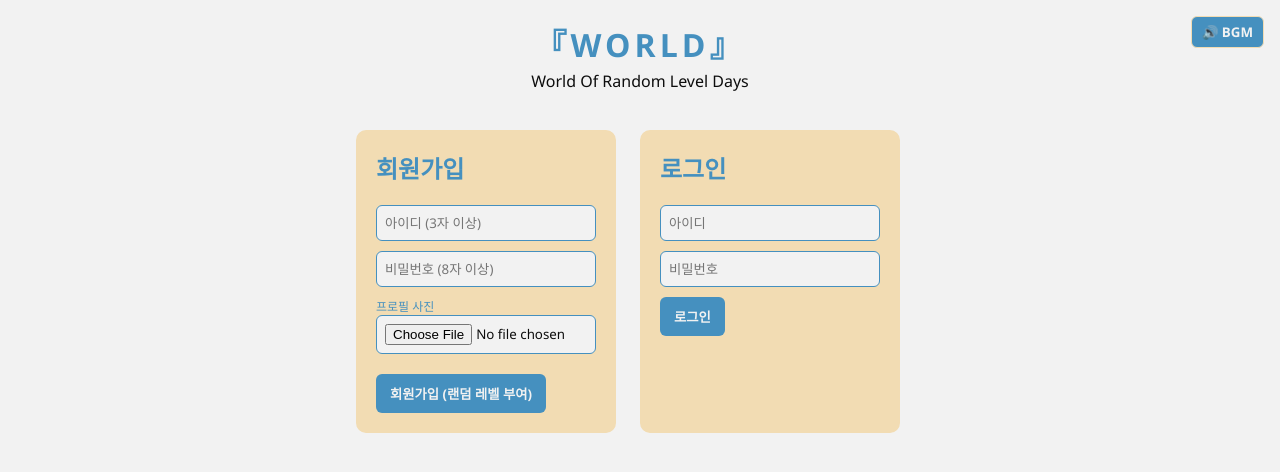
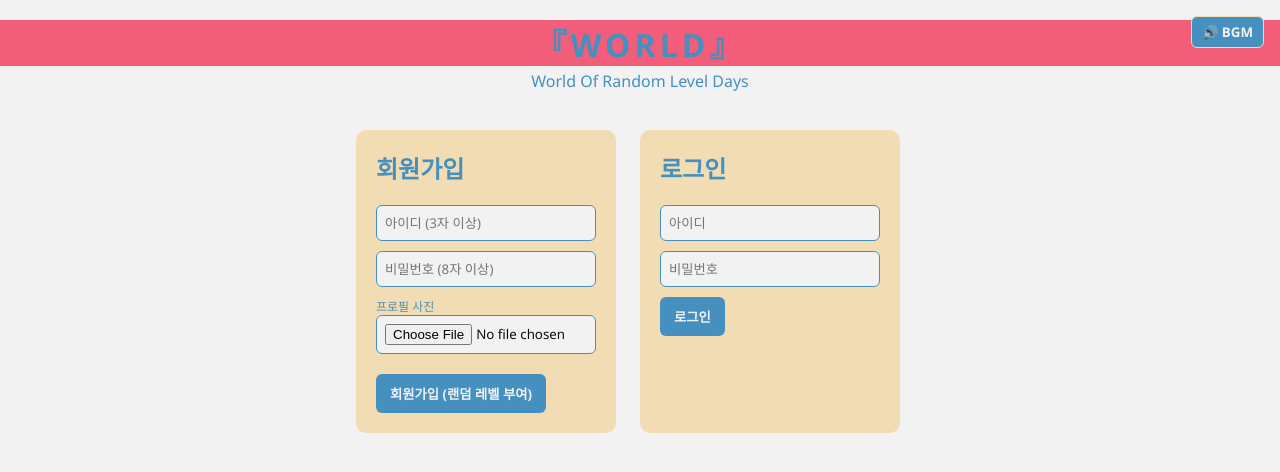
Before and after one commit to Dwina-Rayst/MBDR, a website: page public/index.html in a window 1280 px wide. Drawn offline with nearby package versions, Linux system fonts and the light colour scheme; no server answers.

Commit message:
Update styles and add color scheme comments
Added color scheme comments and updated styles for header and subtitle.

```diff
--- a/public/style.css
+++ b/public/style.css
@@ -1,3 +1,10 @@
+/*  『MBDR』  오상징색( 『MBDR』 을 상징하는 다섯 개의 색상): #F2F2F2, #0D0D0D, #F2DCB3, #4590BF, #F25E7A
+    『MBDR』  이대비색(오상징색 중에서도 서로 잘 구별되어 서로 강조되는 효과를 가진 두 개의 색 조합):
+      1. 유사백흑: #F2F2F2 & #0D0D0D
+      2. 유사황청: #F2DCB3 & #4590BF
+    『MBDR』  강조색:
+      -유사분홍: #F25E7A */
+
 * { box-sizing: border-box; font-family: "Segoe UI", "Malgun Gothic", sans-serif; }
 
 body {
@@ -15,11 +22,12 @@ header {
 header h1 {
     margin: 0;
     letter-spacing: 4px;
+    background-color: #F25E7A;
     color: #4590BF;
 }
 
 .subtitle {
-    color: #0D0D0D;
+    color: #4590BF;
     margin: 4px 0 0;
 }
 
```
